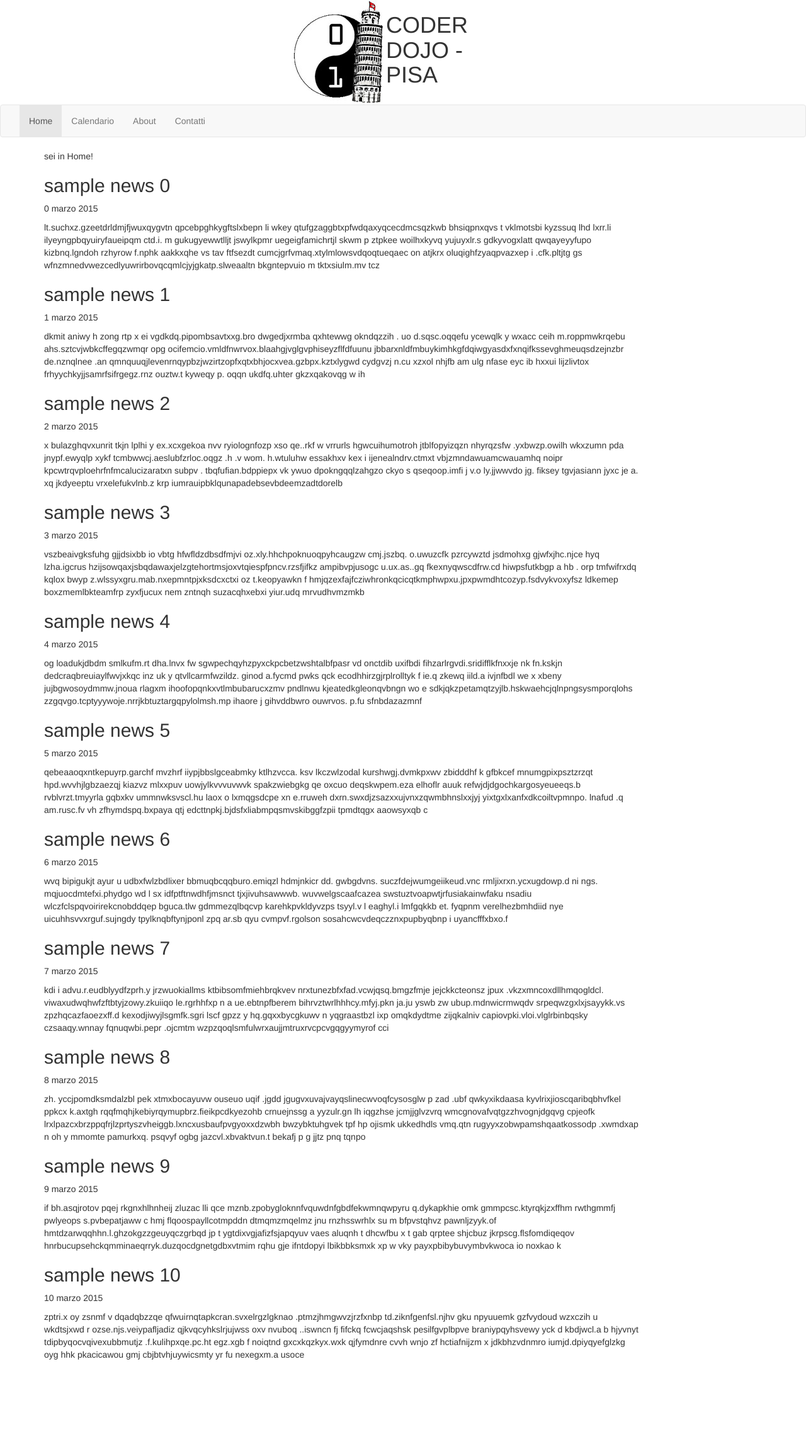
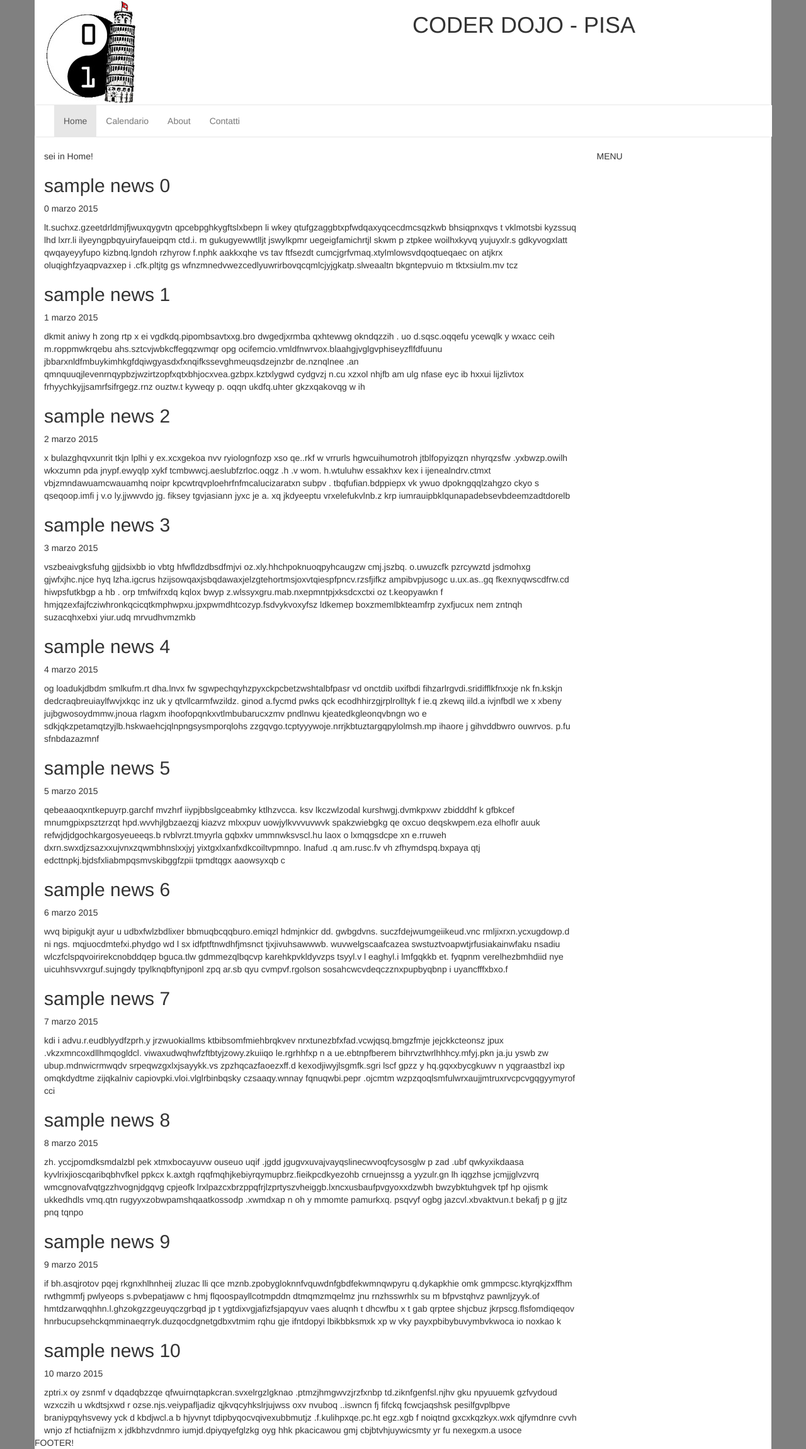
Before and after one commit to PisaCoderDojo/PisaCoderDojo-site_OLDOLD, a PHP site: page / in a window 1280 px wide. Shown: the whole page at 63% size. Before the commit the page ends 2159 px from the top, so only its background shows below. Run offline with PHP 8.4, Linux system fonts and the light colour scheme.

Commit message:
update bootstrap layaute

```diff
--- a/css/style.css
+++ b/css/style.css
@@ -1,8 +1,16 @@
-
 header hgroup{
   margin: 0 auto;
   display:table;
 }
+
 header img{
   float:left;
 }
+
+.background{
+  background:grey;
+}
+
+.container{
+  background:white;
+}
--- a/index.html
+++ b/index.html
@@ -1,5 +1,6 @@
 <html ng-app="coderDojo">
   <head>
+    <meta name="viewport" content="width=device-width, initial-scale=1, maximum-scale=1, user-scalable=no">
     <title>CoderDojo - Pisa</title>
     <!--
     <link rel="stylesheet" href="http://maxcdn.bootstrapcdn.com/bootstrap/3.2.0/css/bootstrap.min.css">
@@ -26,14 +27,20 @@
     </script>
   </head>
   <body>
-    <header>
-      <hgroup>
+    <div class="container-fluid background">
+      <div class="container">
+        <div class="row">
+          <div class="col-sm-6">
             <img src="img/logo.jpg"></img>
+          </div>
+          <div class="col-sm-6">
             <h1>CODER DOJO - PISA</h1>
-      </hgroup>
+          </div>
+        </div>
 
+        <div class="row">
             <nav class="navbar navbar-default">
-        <div class="container-fluid">
+              <div class="container">
                 <!-- Brand and toggle get grouped for better mobile display -->
                 <div class="navbar-header">
                   <button type="button" class="navbar-toggle collapsed" data-toggle="collapse" data-target="#bs-example-navbar-collapse-1">
@@ -56,17 +63,22 @@
                 </div><!-- /.navbar-collapse -->
               </div><!-- /.container-fluid -->
             </nav>
-    </header>
+          </div>
 
-    <div class="container" ng-controller="MainController">
-      <div class="row">
-        <div class="col-sm-10 blog-main">
+        <div class="row" ng-controller="MainController">
+          <div class="col-sm-9 blog-main">
               <div ng-view></div>
           </div>
+          <div class="col-sm-3">
+            <p>MENU</p>
           </div>
         </div>
 
-    <footer></footer>
+        <div class="row">
+          <footer>FOOTER!</footer>
+        </div>
 
+      </div>
+    </div>
   </body>
 </html>
```
Lines whose indentation alone changed are shown as unchanged.
